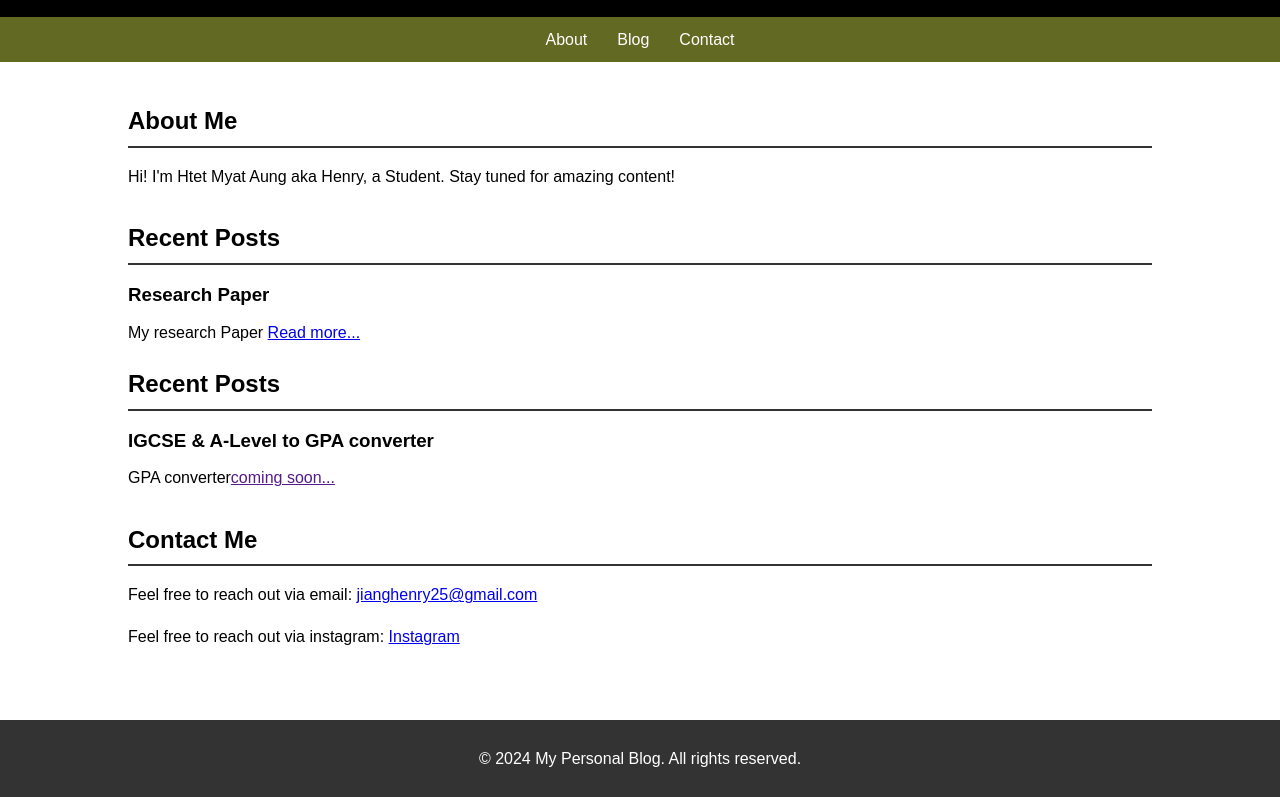
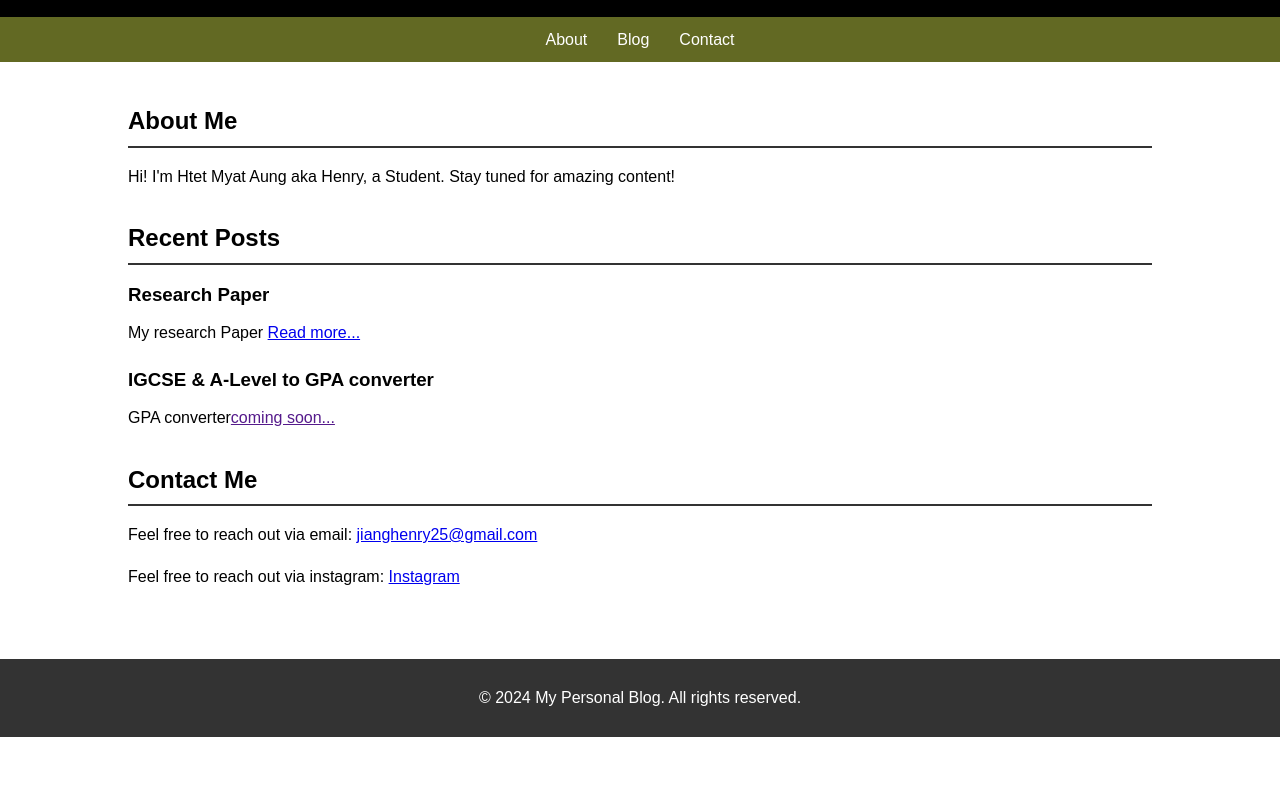
Before and after one commit to HtetMyatAungg/Henry-s-Blog, a plain HTML site: page index.html in a window 1280 px wide. Shown: the part 128-925 px from the top of the page. After the commit the page ends 865 px from the top, so only its background shows below. Drawn offline with Linux system fonts and the light colour scheme.

Commit message:
Update index.html

```diff
--- a/index.html
+++ b/index.html
@@ -36,7 +36,6 @@
                 <h3>Research Paper</h3>
                 <p>My research Paper <a href="Front Website.html">Read more...</a></p>
             </article>
-            <h2>Recent Posts</h2>
             <article class="blog-post">
                 <h3>IGCSE & A-Level to GPA converter</h3>
                 <p>GPA converter<a href=>coming soon...</a></p>
```
